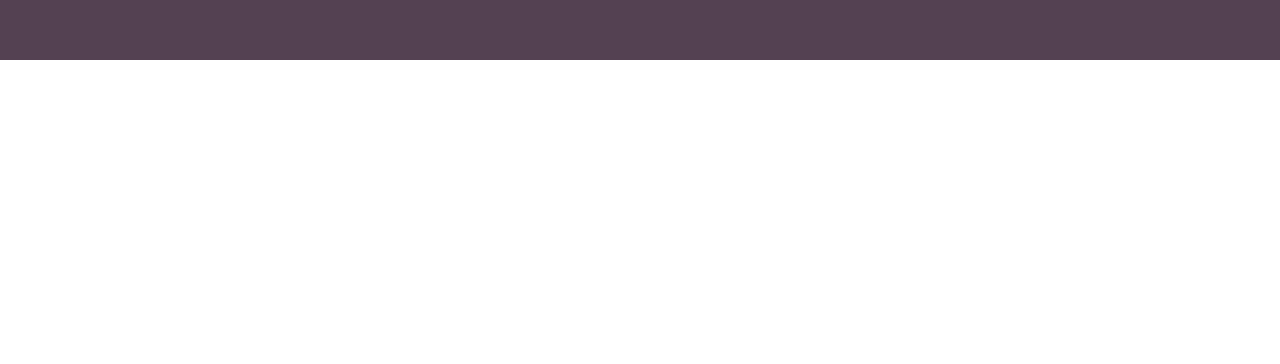
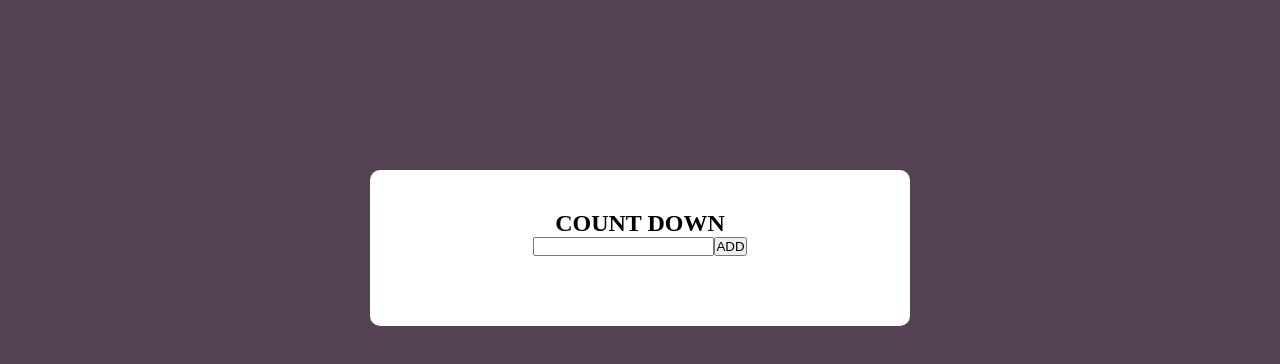
Before and after one commit to Stemgerlamo/TO-DO-LIST, a plain HTML site: page TO-DO-LIST/index.html in a window 1280 px wide. Shown: the part 740-1104 px from the top of the page. Before the commit the page ends 800 px from the top, so only its background shows below. Drawn offline with Linux system fonts and the light colour scheme.

```diff
--- a/TO-DO-LIST/index.html
+++ b/TO-DO-LIST/index.html
@@ -14,6 +14,13 @@
             <ul id="toDoList"></ul>
         </div>
     </div>
+    <div id="container">
+        <div id="list">
+            <h2>COUNT DOWN </h2>
+            <input type="text" value="" id="input"><button id="button" onclick="add()">ADD</button>
+            <ul id="COUNT DOWN "></ul>
+        </div>
+    </div>
     <script src="test.js"> </script>
 </body>
 </html>
```
